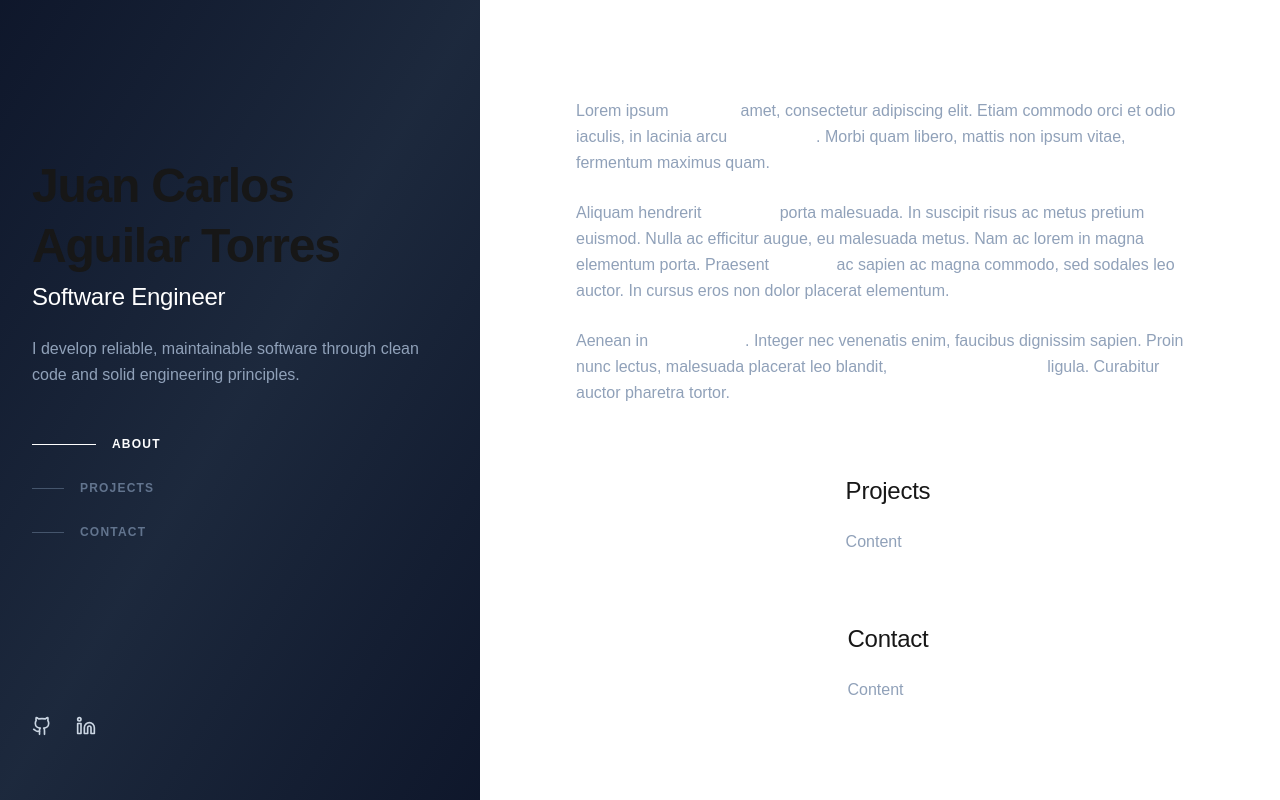
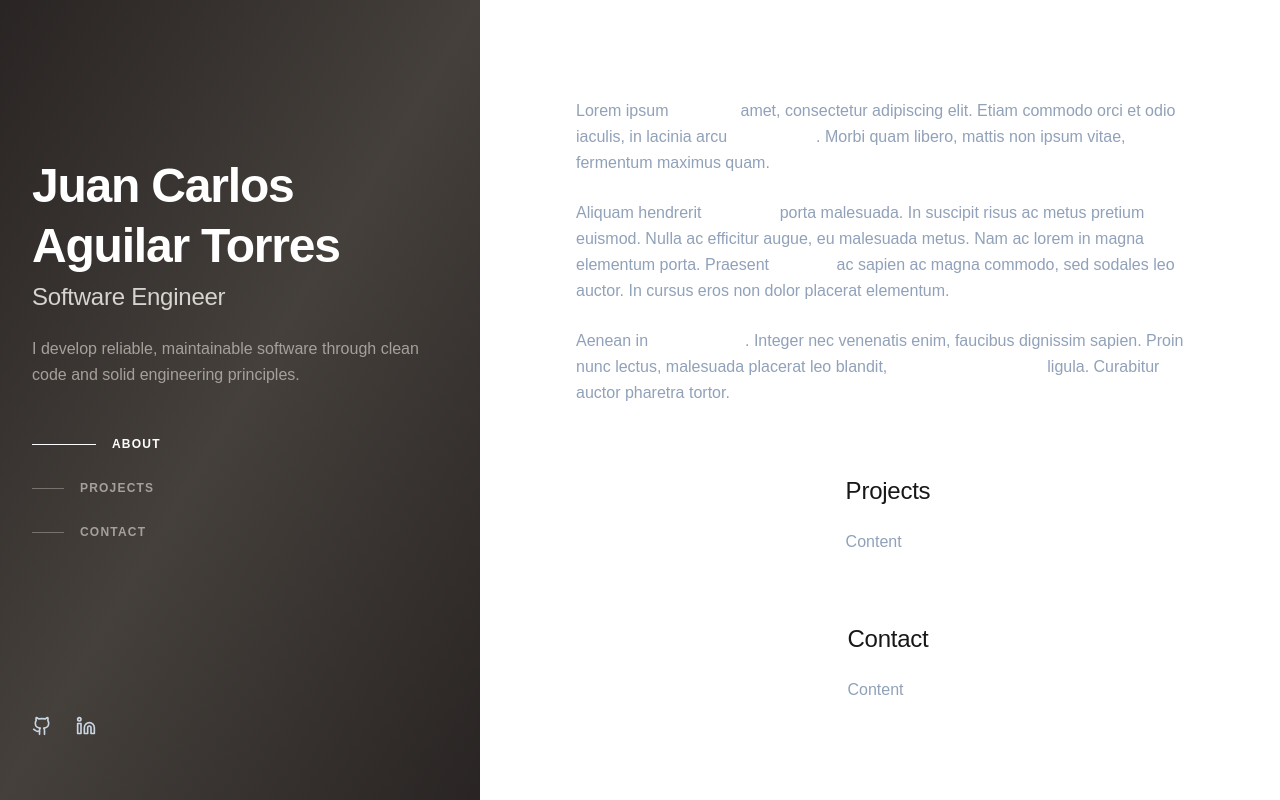
Before and after one commit to JuanAguilarTorres/Portafolio, a Next.js app in the folder next/: page / in a window 1280 px wide. Built offline with nearby package versions, Linux system fonts and the light colour scheme.

Commit message:
style(ui): rework general styling for a more professional look

```diff
--- a/next/src/app/components/glow/index.tsx
+++ b/next/src/app/components/glow/index.tsx
@@ -86,7 +86,7 @@ export function GlowWrapper({ children }: GlowWrapperProps) {
             className="lg:flex-1 relative overflow-hidden lg:-ml-4 lg:pl-4"
             style={{
                 background: glowOpacity > 0
-                    ? `radial-gradient(600px circle at ${mousePosition.x}px ${mousePosition.y}px, rgba(29, 78, 216, ${0.1 * glowOpacity}), transparent 80%)`
+                    ? `radial-gradient(600px circle at ${mousePosition.x}px ${mousePosition.y}px, rgba(76, 76, 76, ${0.05 * glowOpacity}), transparent 80%)`
                     : 'transparent'
             }}
         >
--- a/next/src/app/components/sidebar/Sidebar.tsx
+++ b/next/src/app/components/sidebar/Sidebar.tsx
@@ -13,7 +13,7 @@ interface SidebarProps {
 
 export const Sidebar: React.FC<SidebarProps> = ({ className = '' }) => {
     return (
-        <aside className={`bg-gradient-to-br from-slate-900 via-slate-800 to-slate-900 text-white
+        <aside className={`bg-gradient-to-br from-stone-800 via-stone-700 to-stone-800 text-white
                           h-auto lg:min-h-screen w-full lg:w-120
                           flex flex-col ${className}`}>
             <div className="flex flex-col justify-between h-full py-4 lg:py-8 mt-6 lg:mt-0">
--- a/next/src/app/components/sidebar/SidebarHeader.tsx
+++ b/next/src/app/components/sidebar/SidebarHeader.tsx
@@ -5,14 +5,14 @@ import React from 'react';
 export const SidebarHeader: React.FC = () => {
     return (
         <header className="mb-12">
-            <h1 className="text-4xl font-bold mb-2 transition-colors duration-300 hover:text-slate-300 cursor-default">
+            <h1 className="text-4xl font-bold mb-2 transition-colors duration-300 hover:text-stone-300 cursor-default">
                 Juan Carlos
             </h1>
-            <h1 className="text-4xl font-bold mb-2 transition-colors duration-300 hover:text-slate-300 cursor-default">
+            <h1 className="text-4xl font-bold mb-2 transition-colors duration-300 hover:text-stone-300 cursor-default">
                 Aguilar Torres
             </h1>
-            <h2 className="text-lg text-slate-300 mb-4">Software Engineer</h2>
-            <p className="text-slate-400 text-s leading-relaxed">
+            <h2 className="text-lg text-stone-300 mb-4">Software Engineer</h2>
+            <p className="text-stone-400 text-s leading-relaxed">
                 I develop reliable, maintainable software through clean code and solid engineering principles.
             </p>
         </header>
--- a/next/src/app/components/sidebar/SidebarNav.tsx
+++ b/next/src/app/components/sidebar/SidebarNav.tsx
@@ -34,11 +34,11 @@ export const SidebarNav: React.FC = () => {
                             onClick={() => handleNavClick(item)}
                             className={`group flex items-center text-xs font-bold tracking-widest transition-all duration-300 py-3 px-2 -my-3 -mx-2 ${activeSection === item.id
                                     ? 'text-white'
-                                    : 'text-slate-500 hover:text-white'
+                                    : 'text-stone-400 hover:text-white'
                                 }`}
                         >
                             <span
-                                className={`h-px bg-slate-600 transition-all duration-300 mr-4 ${activeSection === item.id
+                                className={`h-px bg-stone-500 transition-all duration-300 mr-4 ${activeSection === item.id
                                         ? 'w-16 bg-white'
                                         : 'w-8 group-hover:w-16 group-hover:bg-white'
                                     }`}
--- a/next/src/app/globals.css
+++ b/next/src/app/globals.css
@@ -14,7 +14,7 @@
 
 @media (prefers-color-scheme: dark) {
     :root {
-        --background: #0D1321;
+        --background: #1B1B1E;
         --foreground: #ededed;
     }
 }
@@ -28,7 +28,6 @@ body {
 h1 {
     font-size: 3rem;
     font-weight: 700;
-    color: var(--foreground);
     line-height: 1.1;
     margin: 0 0 0.5rem 0;
     letter-spacing: -0.025em;
@@ -37,7 +36,6 @@ h1 {
 h2 {
     font-size: 1.5rem;
     font-weight: 500;
-    color: var(--muted);
     line-height: 1.3;
     margin: 0 0 1.5rem 0;
     letter-spacing: -0.01em;
```
